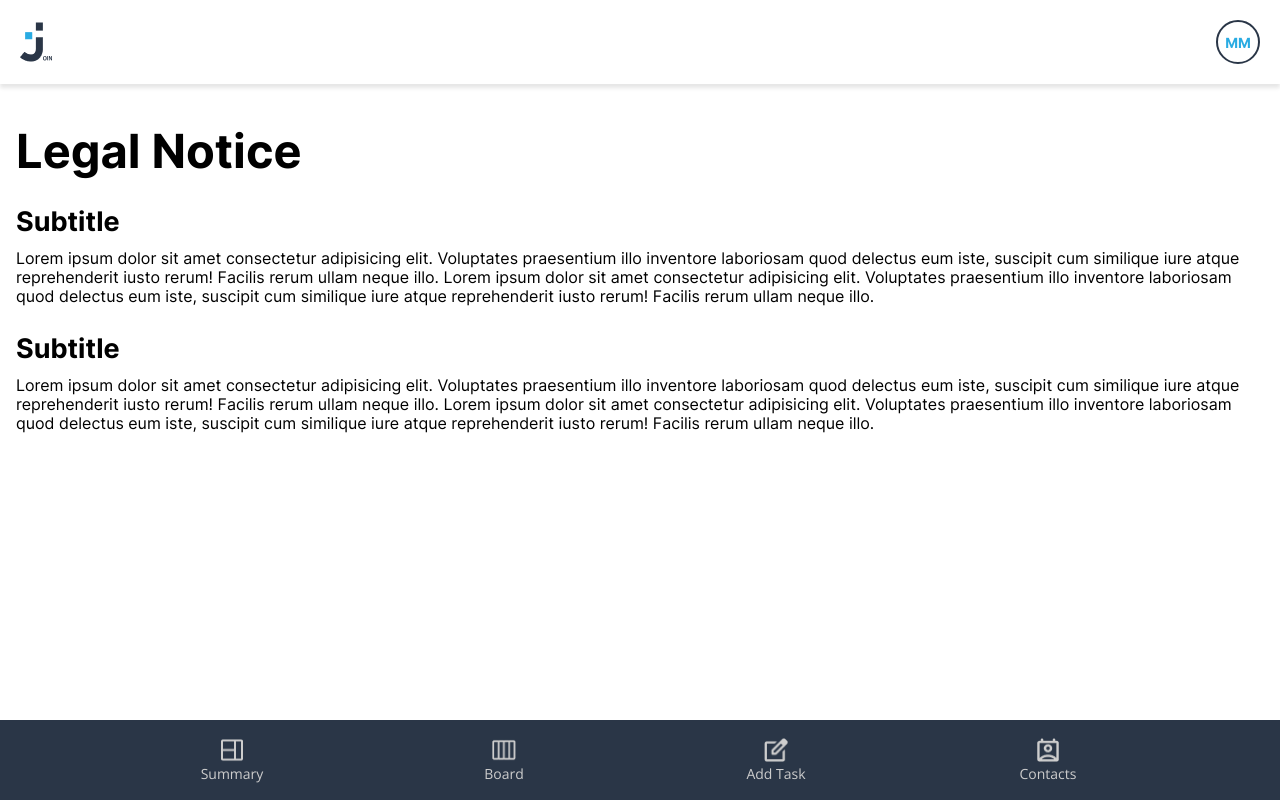
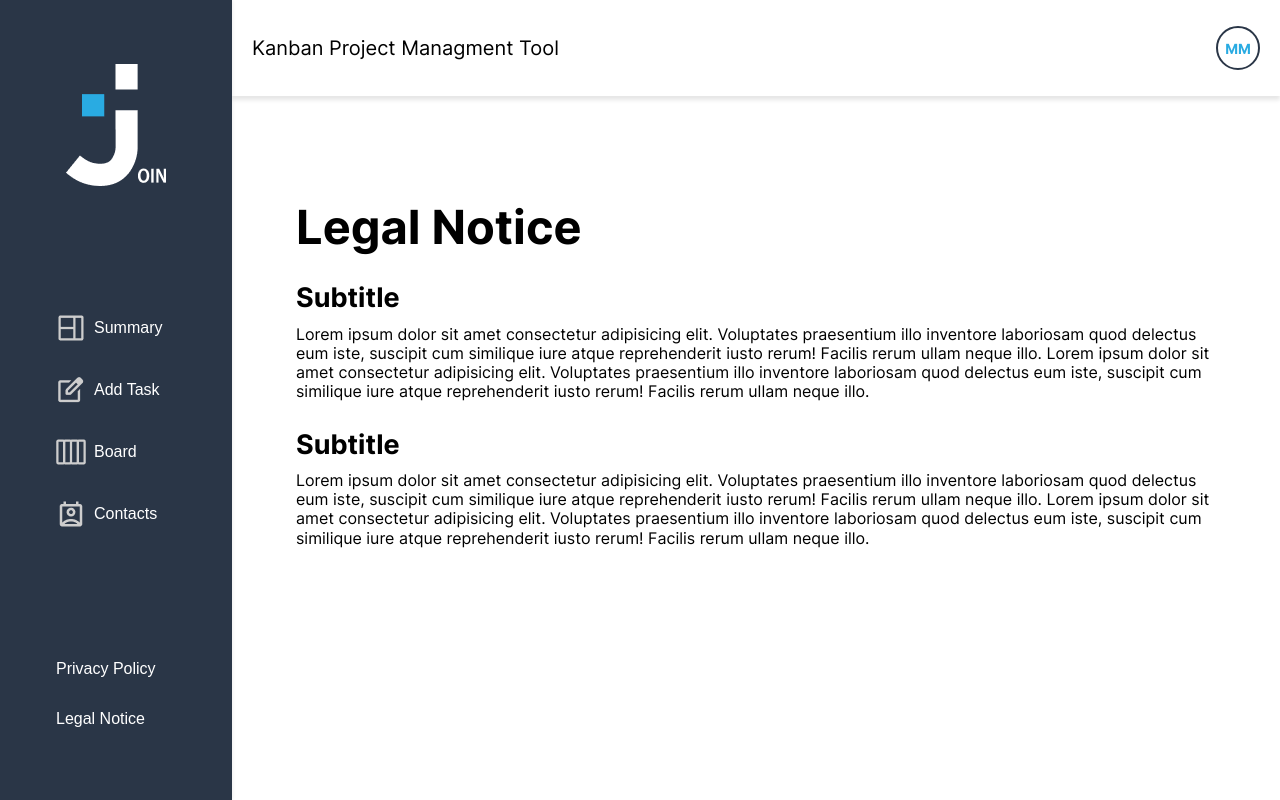
Before and after one commit to Julestheshepherd/join_team, a plain HTML site: page legalnotice.html in a window 1280 px wide. Drawn offline with Linux system fonts and the light colour scheme.

Commit message:
responsive Legal Notice

```diff
--- a/legalnotice.html
+++ b/legalnotice.html
@@ -11,16 +11,40 @@
 </head>
 <body>
     <header>
-        <img src="./assets/img/logo/logo-mobil.png" alt="mobil-header-logo">
-        <div class="header-user-icon" id="user-icon-button">MM</div>
+        <div class="mobil-header">
+            <img src="./assets/img/logo/logo-mobil.png" alt="mobil-header-logo">
+            <div class="mobil-header-user-icon" id="user-icon-button">MM</div>
 
-        <div class="header-submenu slide-out" id="header-submenu">
-            <a href="./help.html"><button class="header-submenu-button">Help</button></a>
-            <a href="./legalnotice.html"><button class="header-submenu-button">Legal Notice</button></a>
-            <a href="./privacypolicy.html"><button class="header-submenu-button">Privacy Policy</button></a>
-            <a href="#"><button class="header-submenu-button">Log out</button></a>
+            <div class="mobil-header-submenu slide-out" id="header-submenu">
+                <a href="./help.html"><button class="mobil-header-submenu-button">Help</button></a>
+                <a href="./legalnotice.html"><button class="mobil-header-submenu-button">Legal Notice</button></a>
+                <a href="./privacypolicy.html"><button class="mobil-header-submenu-button">Privacy Policy</button></a>
+                <a href="#"><button class="mobil-header-submenu-button">Log out</button></a>
+            </div>
         </div>
+
+        <div class="desktop-header">
+            <p class="desktop-header-title">Kanban Project Managment Tool</p>
+            <div class="header-user-icon" id="user-icon-button">MM</div>
+        </div>
+
     </header>
+
+    <div class="sidebar">
+        <div class="sidebar-header">
+            <img src="./assets/img/logo/logo-sidebar.png" alt="Join Logo">
+        </div>
+        <div class="sidebar-buttons">
+            <button class="sidebar-button"><img src="./assets/img/icons/sidebar-summary.png">Summary</button>
+            <button class="sidebar-button"><img src="./assets/img/icons/sidebar-addtask.png">Add Task</button>
+            <button class="sidebar-button"><img src="./assets/img/icons/sidebar-board.png">Board</button>
+            <button class="sidebar-button"><img src="./assets/img/icons/sidebar-contacts.png">Contacts</button>
+        </div>
+        <div class="sidebar-buttons">
+            <button class="sidebar-button">Privacy Policy</button>
+            <button class="sidebar-button">Legal Notice</button>
+        </div>
+    </div>
 
     <div class="content">
         <h2>Legal Notice</h2>
--- a/styles/style.css
+++ b/styles/style.css
@@ -3,6 +3,7 @@
     --dark: #2A3647;
     --activeDark: #091931;
     --greytext: #CDCDCD;
+    --hover: rgb(49, 64, 91);
   }
 
 body{
@@ -20,7 +21,10 @@ body{
     width: 91px;
     height: 49px;
 }
-header{
+
+/* ---------- Mobil Header ---------- */
+
+.mobil-header{
     display: flex;
     align-items: center;
     justify-content: space-between;
@@ -30,7 +34,7 @@ header{
     top: 0;
     background-color: white;
 }
-.header-user-icon{
+.mobil-header-user-icon{
     display: flex;
     align-items: center;
     justify-content: center;
@@ -42,7 +46,7 @@ header{
     font-size: 14px;
     font-weight: 700;
 }
-.header-submenu{
+.mobil-header-submenu{
     background-color: var(--activeDark);
     border: 0;
     border-radius: 20px 0 20px 20px;
@@ -66,7 +70,7 @@ header{
     animation: slide-right 0.2s ease 1 normal forwards;
 }
 
-.header-submenu-button{
+.mobil-header-submenu-button{
     width: 100%;
     padding: 8px 16px;
     background-color: transparent;
@@ -76,9 +80,82 @@ header{
     line-height: 19.2px;
     color: #CDCDCD;
 }
-.header-submenu-button:hover{
+.mobil-header-submenu-button:hover{
     background-color: rgb(51, 63, 89);
 }
+.sidebar{
+    position: absolute;
+    top: 0;
+    bottom: 0;
+    left: 0;
+    width: 232px;
+    background-color: var(--dark);
+    padding: 64px 0;
+    display: flex;
+    flex-direction: column;
+    align-items: center;
+    justify-content: space-between;
+    box-shadow: 0 0 4px 0 rgba(0, 0, 0, 0.1);
+}
+.sidebar-buttons{
+    display: flex;
+    flex-direction: column;
+    gap: 15px;
+    margin-top: 80px;
+    width: 100%;
+}
+.sidebar-button{
+    display: flex;
+    align-items: center;
+    background-color: transparent;
+    border: 0;
+    color: #ffffff;
+    font-size: 16px;
+    font-weight: 400;
+    line-height: 19.2px;
+    gap: 8px;
+    padding: 8px 56px;
+    transition: all 200ms;
+    width: 100%;
+}
+.sidebar-button:hover{
+    background-color: var(--hover);
+    cursor: pointer;
+}
+
+
+/* ---------- Desktop Header ---------- */
+.desktop-header{
+    display: flex;
+    align-items: center;
+    justify-content: space-between;
+    padding: 0 20px;
+    box-shadow: 0 4px 4px 0 rgba(0, 0, 0, 0.1);
+    position: sticky;
+    top: 0;
+    background-color: white;
+    height: 96px;
+    margin-left: 232px;
+}
+.header-user-icon{
+    display: flex;
+    align-items: center;
+    justify-content: center;
+    height: 40px;
+    width: 40px;
+    border-radius: 50%;
+    border: 2px solid var(--dark);
+    color: var(--akzent);
+    font-size: 14px;
+    font-weight: 700;
+}
+.desktop-header-title{
+    font-size: 20px;
+    font-weight: 400;
+    line-height: 24px;
+}
+
+
 
 footer{
     display: flex;
@@ -182,3 +259,29 @@ nav{
         display: none;
 	}
 }
+
+
+
+@media(min-width: 600px){
+    footer{
+        display: none;
+    }
+    .content{
+        margin-left: 232px;
+        padding: 64px;
+        overflow: hidden;
+    }
+    .mobil-header{
+        display: none;
+    }
+
+}
+
+@media (max-width: 599px){
+    .sidebar{
+        display: none;
+    }
+    .desktop-header{
+        display: none;
+    }
+}
```
Also changed, not shown: assets/img/icons/Frame 59 (1).svg (deleted), assets/img/icons/Frame 59 (2).svg (deleted), assets/img/icons/Frame 59 (4).svg (deleted), assets/img/icons/Icons (1).svg (deleted), assets/img/icons/Icons (2).svg (deleted), assets/img/icons/Icons (3).svg (deleted), assets/img/icons/Icons.svg (deleted), assets/img/icons/help.svg (deleted), assets/img/icons/sidebar-addtask.png (added), assets/img/icons/sidebar-board.png (added), assets/img/icons/sidebar-contacts.png (added), assets/img/icons/sidebar-summary.png (added), assets/img/logo/logo-sidebar.png (added).
